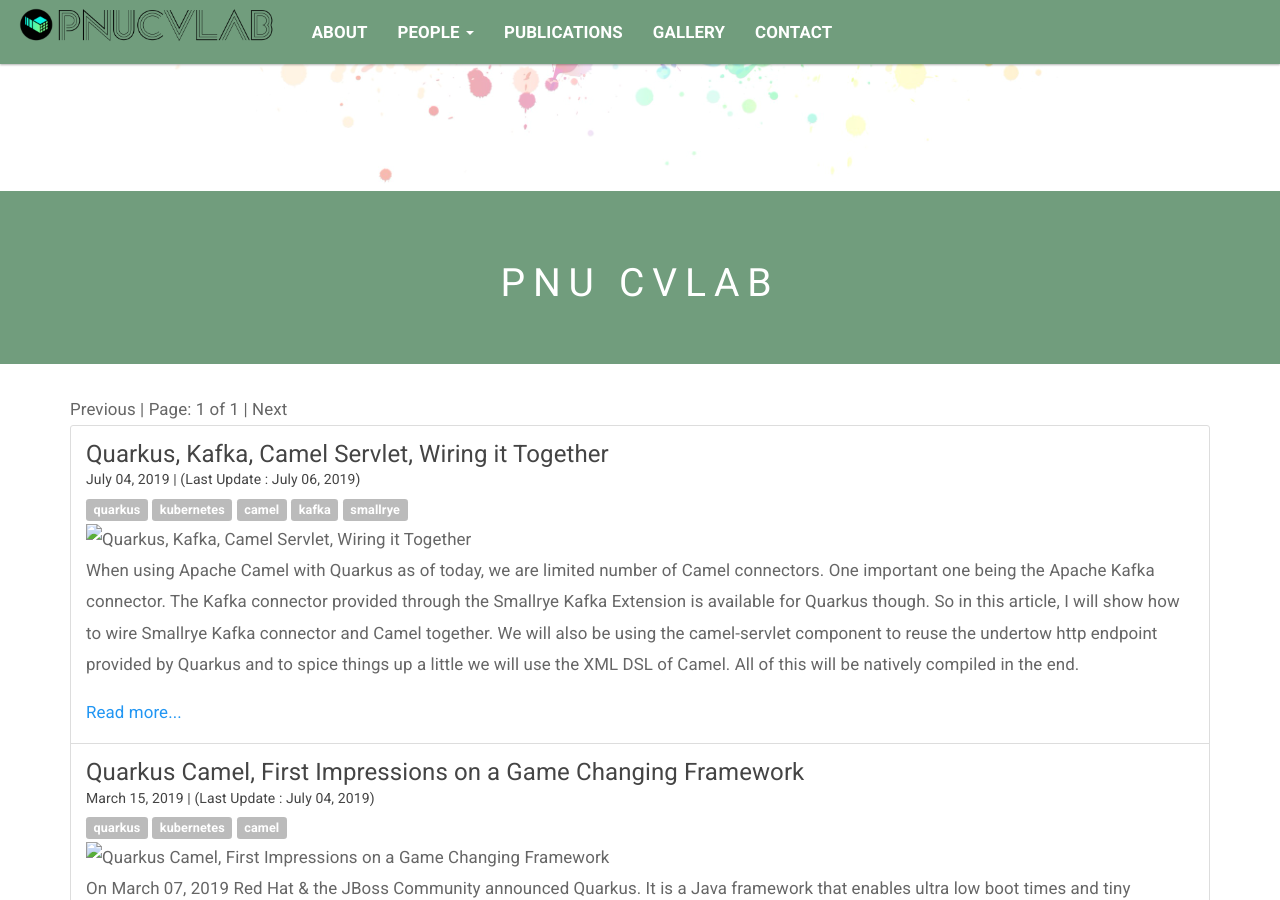
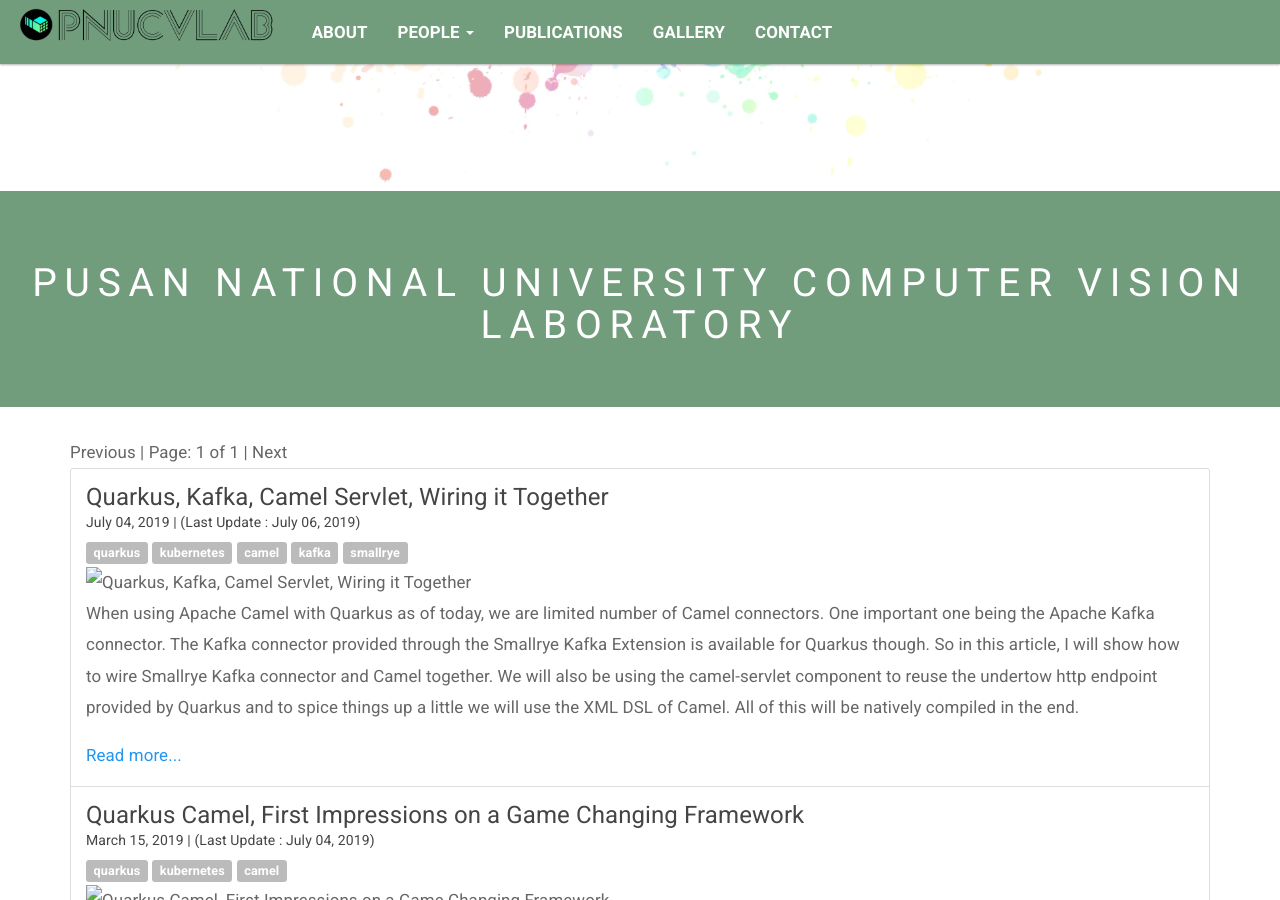
Before and after one commit to pnucvlab/pnucvlab.github.io, a Jekyll site: the page built from index.html, in a window 1280 px wide and 900 px high, scrolled down 409 px. Built offline with Jekyll 4.4.1, drawn with Linux system fonts in a browser that asks for light colours; the list of posts is cut into pages by our own code; some of the changed lines change nothing that is shown.

Commit message:
change title

```diff
--- a/_config.yml
+++ b/_config.yml
@@ -13,8 +13,8 @@
 # you will see them accessed via {{ site.title }}, {{ site.email }}, and so on.
 # You can create any custom variable you would like, and they will be accessible
 # in the templates via {{ site.myvariable }}.
-title: PNU CVLab Homepage
-name: PNU CVLab Homepage
+title: PNU CVLab
+name: PNU CVLab
 description:
   This is a blog of someone passionate about technology who wants to share some of the things he knows
   about Application Development, Integration, Cloud, Big Data and Digital Transformation
--- a/index.html
+++ b/index.html
@@ -1,6 +1,6 @@
 ---
 layout: default
-title: PNU CVLab
+title: Pusan National University Computer Vision Laboratory
 description: Sharing about Application Development, Integration, Cloud, Big Data and Digital Transformation
 comments: false
 ---
```
